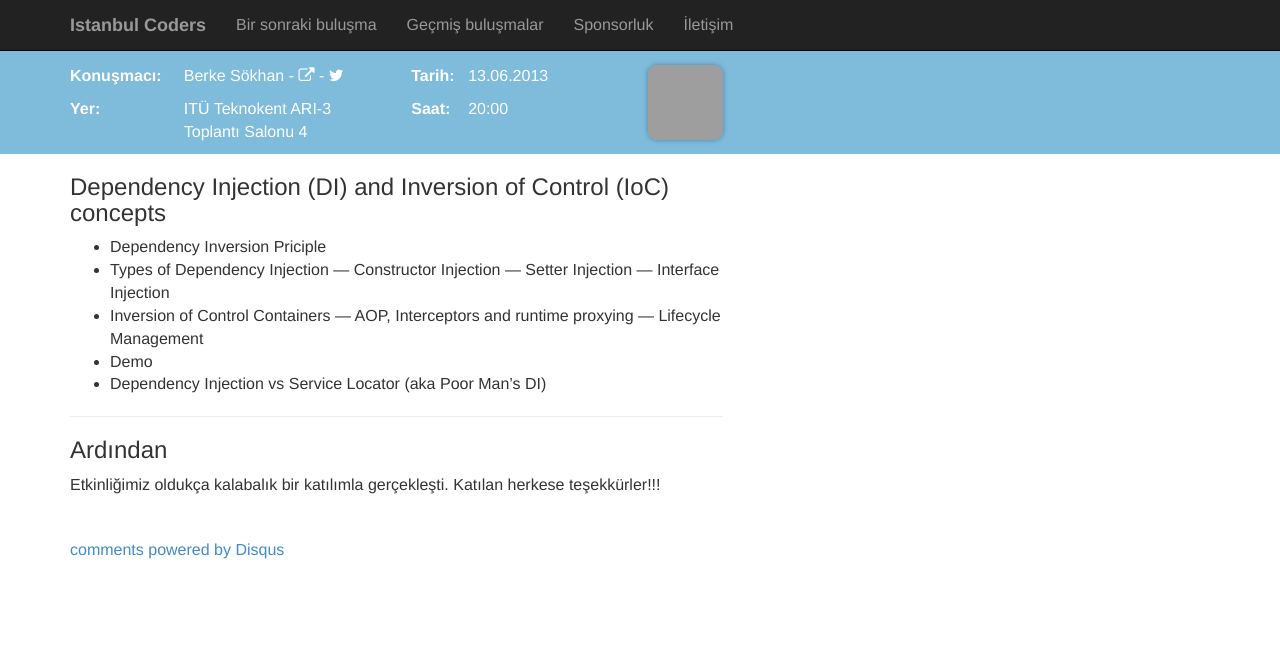
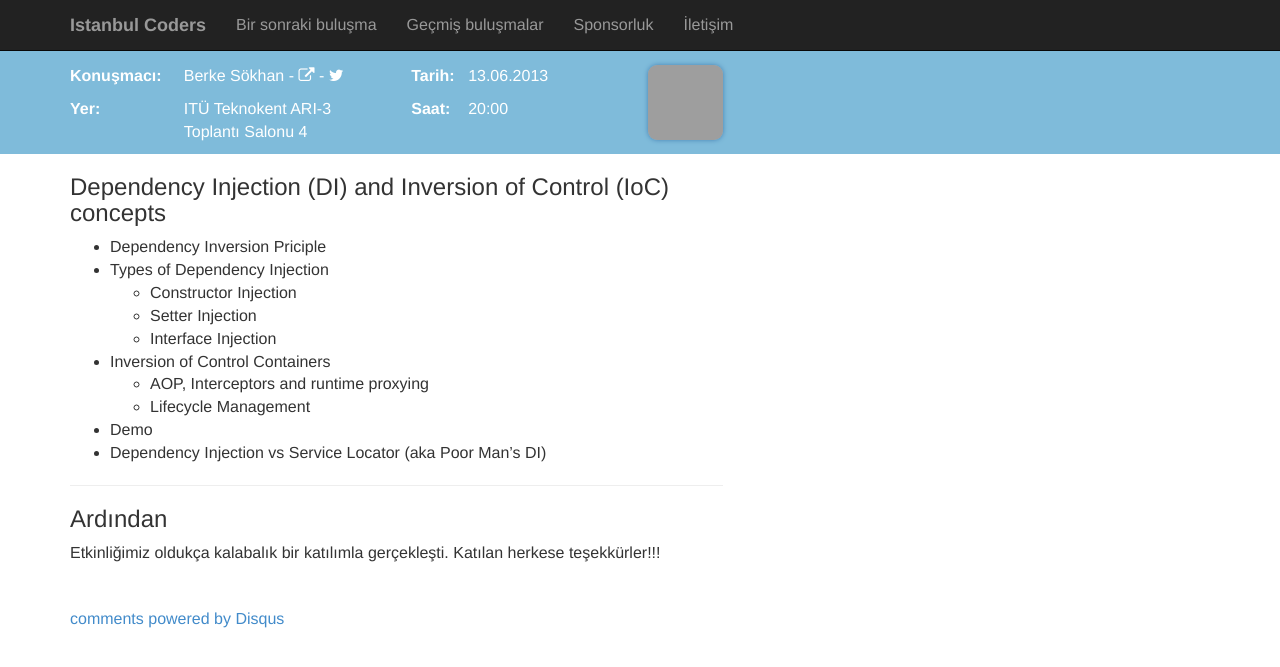
Before and after one commit to selimober/istanbul-coders, a Jekyll site: the page built from _posts/2013-06-13-di-and-ioc.md, in a window 1280 px wide. Shown: the top 667 px of the page. Built offline with Jekyll 4.4.1, drawn with Linux system fonts in a browser that asks for light colours; Markdown is read by kramdown in place of the engine named in the settings; comment, search, counter and statistics services are not loaded; grey boxes are pictures that could not be loaded.

Commit message:
markdown-fix

```diff
--- a/_posts/2013-06-13-di-and-ioc.md
+++ b/_posts/2013-06-13-di-and-ioc.md
@@ -12,12 +12,12 @@ title: Dependency Injection (DI) and Inversion of Control (IoC) concepts
 
 - Dependency Inversion Priciple
 - Types of Dependency Injection
---- Constructor Injection
---- Setter Injection
---- Interface Injection
+	* Constructor Injection
+	* Setter Injection
+	* Interface Injection
 - Inversion of Control Containers
---- AOP, Interceptors and runtime proxying
---- Lifecycle Management
+	* AOP, Interceptors and runtime proxying
+	* Lifecycle Management
 - Demo
 - Dependency Injection vs Service Locator (aka Poor Man's DI)
 
```
